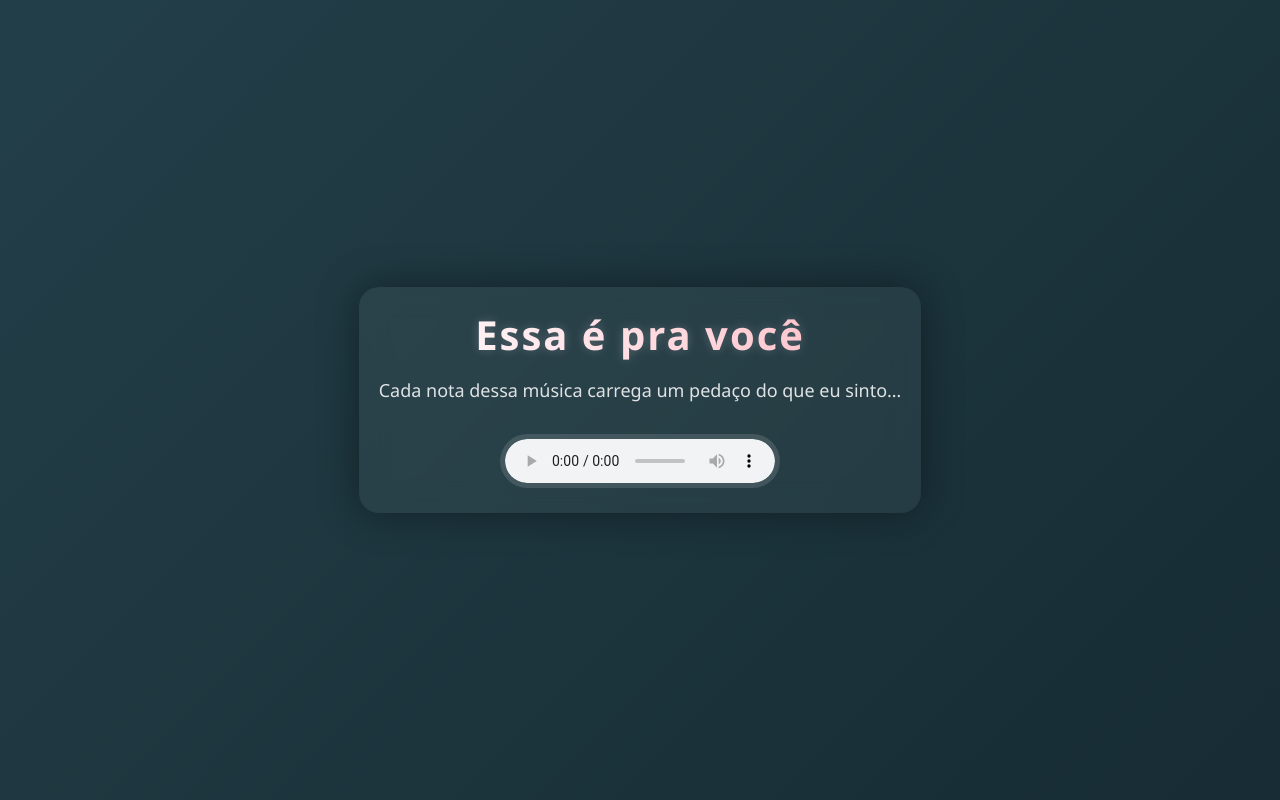
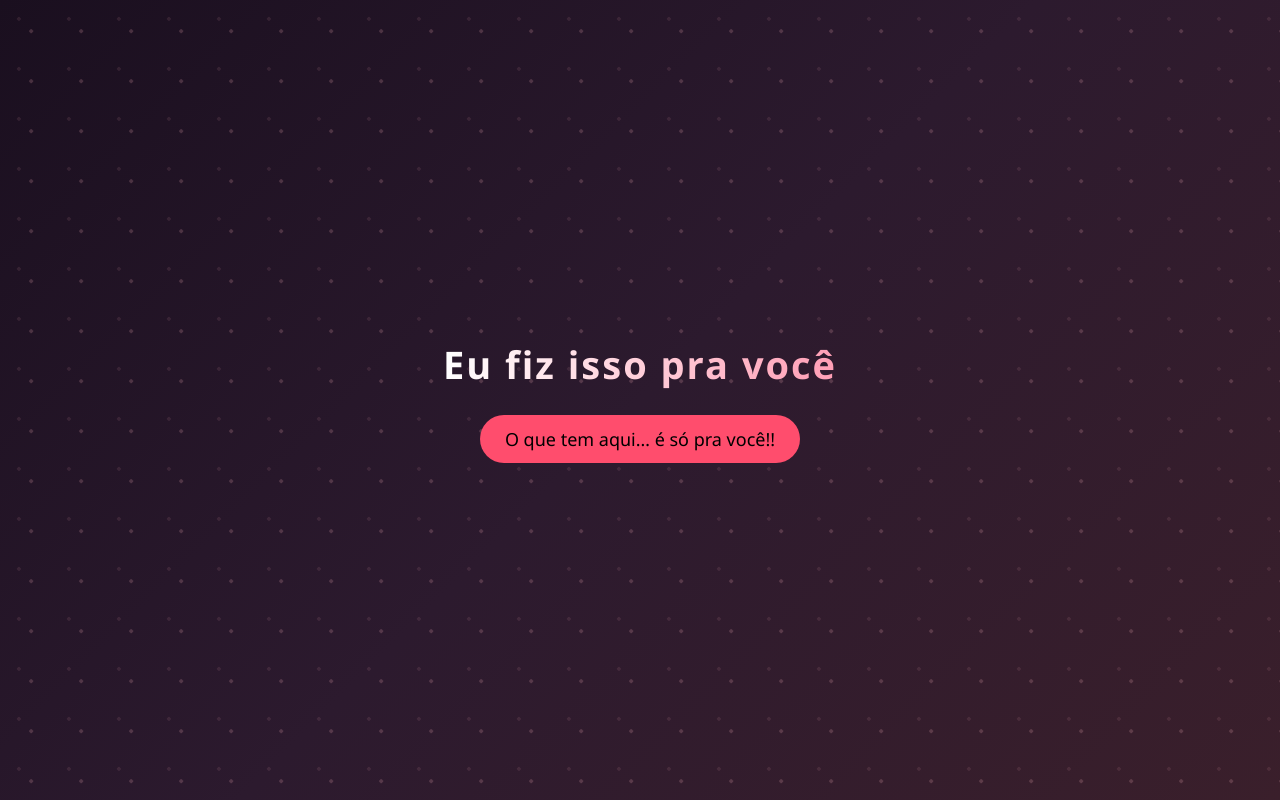
Before and after one commit to VitorIzidoro/ProjectMusic, a React (Vite) app in the folder MusicProject/: page / in a window 1280 px wide. Built offline with nearby package versions, Linux system fonts and the light colour scheme.

Commit message:
CommitFinal

```diff
--- a/MusicProject/src/App.css
+++ b/MusicProject/src/App.css
@@ -8,42 +8,128 @@
 .hero {
   height: 100vh;
   width: 100%;
+  overflow: hidden;
+  position: relative;
+
+  background: linear-gradient(135deg, #1a0f1f, #2c1a2e, #3a1f2b);
+}
+
+/* PARTÍCULAS SUAVES */
+.particles::before,
+.particles::after {
+  content: "";
+  position: absolute;
+  width: 200%;
+  height: 200%;
+  background-image: radial-gradient(rgba(255,182,193,0.2) 2px, transparent 2px);
+  background-size: 50px 50px;
+  animation: moveParticles 25s linear infinite;
+}
+
+.particles::after {
+  animation-direction: reverse;
+  opacity: 0.5;
+}
+
+@keyframes moveParticles {
+  from {
+    transform: translate(0, 0);
+  }
+  to {
+    transform: translate(-200px, -200px);
+  }
+}
+
+/* INTRO */
+.intro {
+  height: 100%;
   display: flex;
+  flex-direction: column;
   align-items: center;
   justify-content: center;
-  overflow: hidden;
+  color: white;
+  text-align: center;
 
-  /* gradiente animado */
-  background: linear-gradient(-45deg, #0f2027, #203a43, #2c5364, #1c1c1c);
-  background-size: 400% 400%;
-  animation: gradientMove 12s ease infinite;
+  animation: fadeIn 2s ease;
 }
 
-@keyframes gradientMove {
-  0% { background-position: 0% 50%; }
-  50% { background-position: 100% 50%; }
-  100% { background-position: 0% 50%; }
+.intro h1 {
+  font-size: 38px;
+  margin-bottom: 25px;
+  letter-spacing: 2px;
 }
 
-.overlay {
+.intro button {
+  padding: 12px 25px;
+  border: none;
+  border-radius: 30px;
+  background: #ff4d6d;
+  color: rgb(0, 0, 0);
+  font-size: 18px;
+  cursor: pointer;
+
+  transition: all 0.3s ease;
+  transform: scale(1); /* 👈 ADICIONA ISSO */
+}
+
+.intro button:hover {
+  transform: scale(1.05); /* 1.1 é meio agressivo */
+  background: #f96883;
+}
+
+/* CONTEÚDO */
+.content {
+  height: 100%;
+  display: flex;
+  flex-direction: column;
+  align-items: center;
+  justify-content: center;
   text-align: center;
   color: white;
   padding: 20px;
-  max-width: 600px;
 
-  /* efeito vidro moderno */
-  background: rgba(255, 255, 255, 0.05);
-  border-radius: 20px;
-  backdrop-filter: blur(15px);
-  box-shadow: 0 0 40px rgba(0,0,0,0.4);
-
-  animation: fadeIn 1.5s ease;
+  animation: fadeIn 2s ease;
 }
 
+h1 {
+  font-size: 42px;
+  margin-bottom: 15px;
+
+  background: linear-gradient(90deg, #fff, #ff9eb5);
+  -webkit-background-clip: text;
+  -webkit-text-fill-color: transparent;
+}
+
+p {
+  max-width: 500px;
+  font-size: 18px;
+  margin-bottom: 30px;
+  opacity: 0.85;
+  line-height: 1.6;
+}
+
+/* PLAYER */
+.player {
+  width: 20vw;
+  max-width: 100%;
+  margin-bottom: 20px;
+  border-radius: 20px;
+  padding: 5px;
+  background: rgba(255,255,255,0.1);
+}
+
+/* ASSINATURA */
+.assinatura {
+  font-size: 20px;
+  opacity: 0.8;
+  animation: pulse 1.5s infinite;
+}
+
+/* ANIMAÇÕES */
 @keyframes fadeIn {
   from {
     opacity: 0;
-    transform: translateY(30px);
+    transform: translateY(25px);
   }
   to {
     opacity: 1;
@@ -51,56 +137,8 @@
   }
 }
 
-h1 {
-  font-size: 40px;
-  margin-bottom: 15px;
-  letter-spacing: 2px;
-
-  /* brilho leve */
-  background: linear-gradient(90deg, #ffffff, #ffb6c1);
-  -webkit-background-clip: text;
-  -webkit-text-fill-color: transparent;
-
-  animation: glow 3s ease-in-out infinite alternate;
-}
-
-@keyframes glow {
-  from {
-    text-shadow: 0 0 10px rgba(255,255,255,0.2);
-  }
-  to {
-    text-shadow: 0 0 25px rgba(255,182,193,0.6);
-  }
-}
-
-p {
-  font-size: 18px;
-  margin-bottom: 30px;
-  opacity: 0.85;
-  line-height: 1.5;
-}
-
-/* player mais bonito */
-.player {
-  width: 280px;
-  max-width: 90%;
-  border-radius: 30px;
-  padding: 5px;
-  background: rgba(255,255,255,0.1);
-  backdrop-filter: blur(10px);
-
-  transition: 0.3s;
-}
-
-.player:hover {
-  transform: scale(1.05);
-}
-
-
-@keyframes heartbeat {
+@keyframes pulse {
   0% { transform: scale(1); }
-  25% { transform: scale(1.2); }
-  40% { transform: scale(0.95); }
-  60% { transform: scale(1.15); }
+  50% { transform: scale(1.15); }
   100% { transform: scale(1); }
 }
--- a/MusicProject/src/App.jsx
+++ b/MusicProject/src/App.jsx
@@ -1,21 +1,35 @@
-import React from "react";
+import React, { useState } from "react";
 import "./App.css";
 
 export default function App() {
+  const [started, setStarted] = useState(false);
+
   return (
     <div className="hero">
-      <div className="overlay">
-        <h1>Essa é pra você</h1>
-        <p>
-          Cada nota dessa música carrega um pedaço do que eu sinto…
-        </p>
+      <div className="particles"></div>
 
-        <audio controls className="player">
-          <source src="/musica.mp3" type="audio/mpeg" />
-        </audio>
+      {!started ? (
+        <div className="intro">
+          <h1>Eu fiz isso pra você</h1>
+          <button onClick={() => setStarted(true)}>
+            O que tem aqui… é só pra você!!
+          </button>
+        </div>
+      ) : (
+        <div className="content">
+          <h1>Essa música é sua</h1>
+          <p>
+           Cada detalhe dessa música foi pensado em você…
+em tudo que eu sinto, mas nem sempre consigo dizer.
+          </p>
 
+          <audio controls autoPlay className="player">
+            <source src="/musica.mp3" type="audio/mpeg" />
+          </audio>
 
-      </div>
+          <span className="assinatura">com amor ❤️</span>
+        </div>
+      )}
     </div>
   );
 }
```
